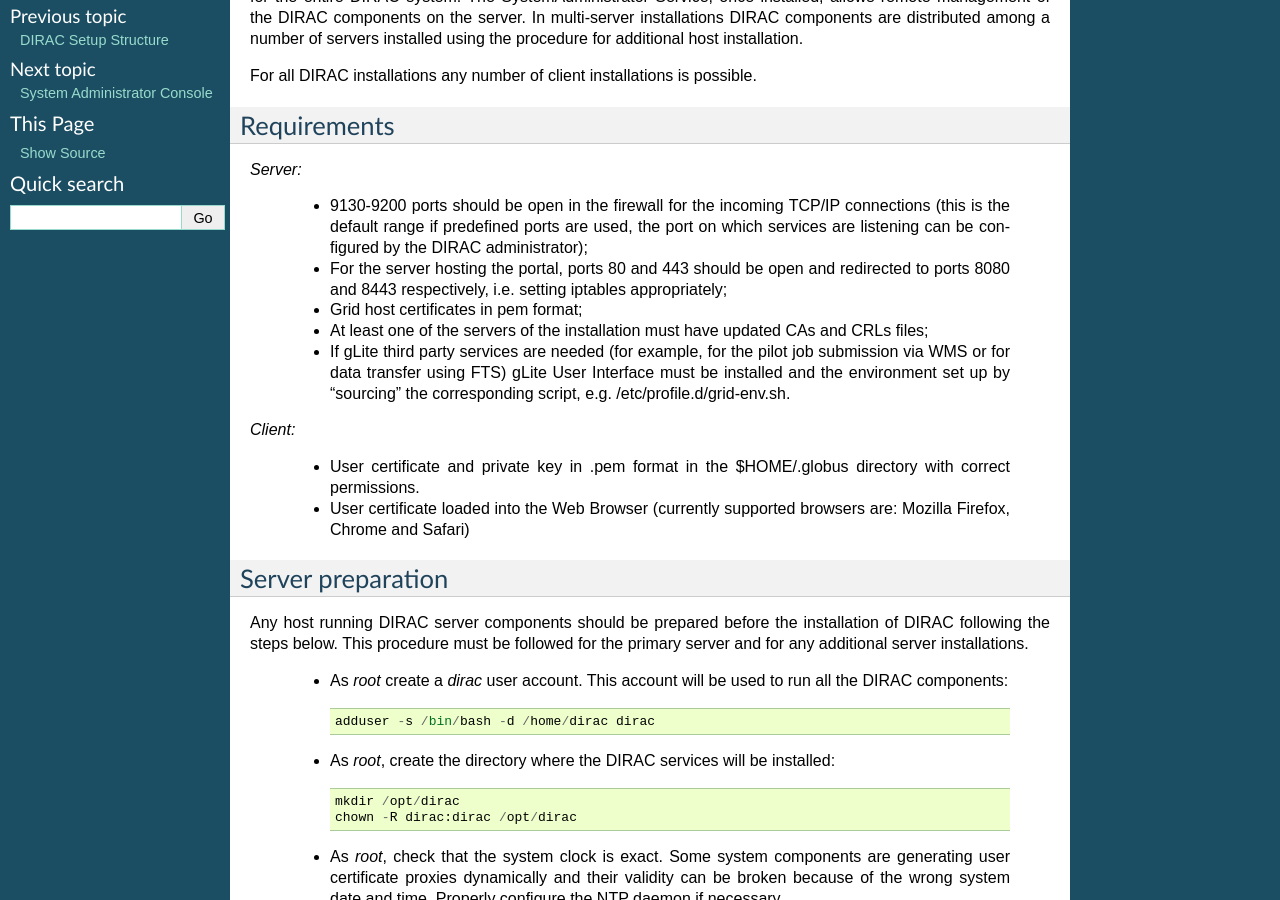
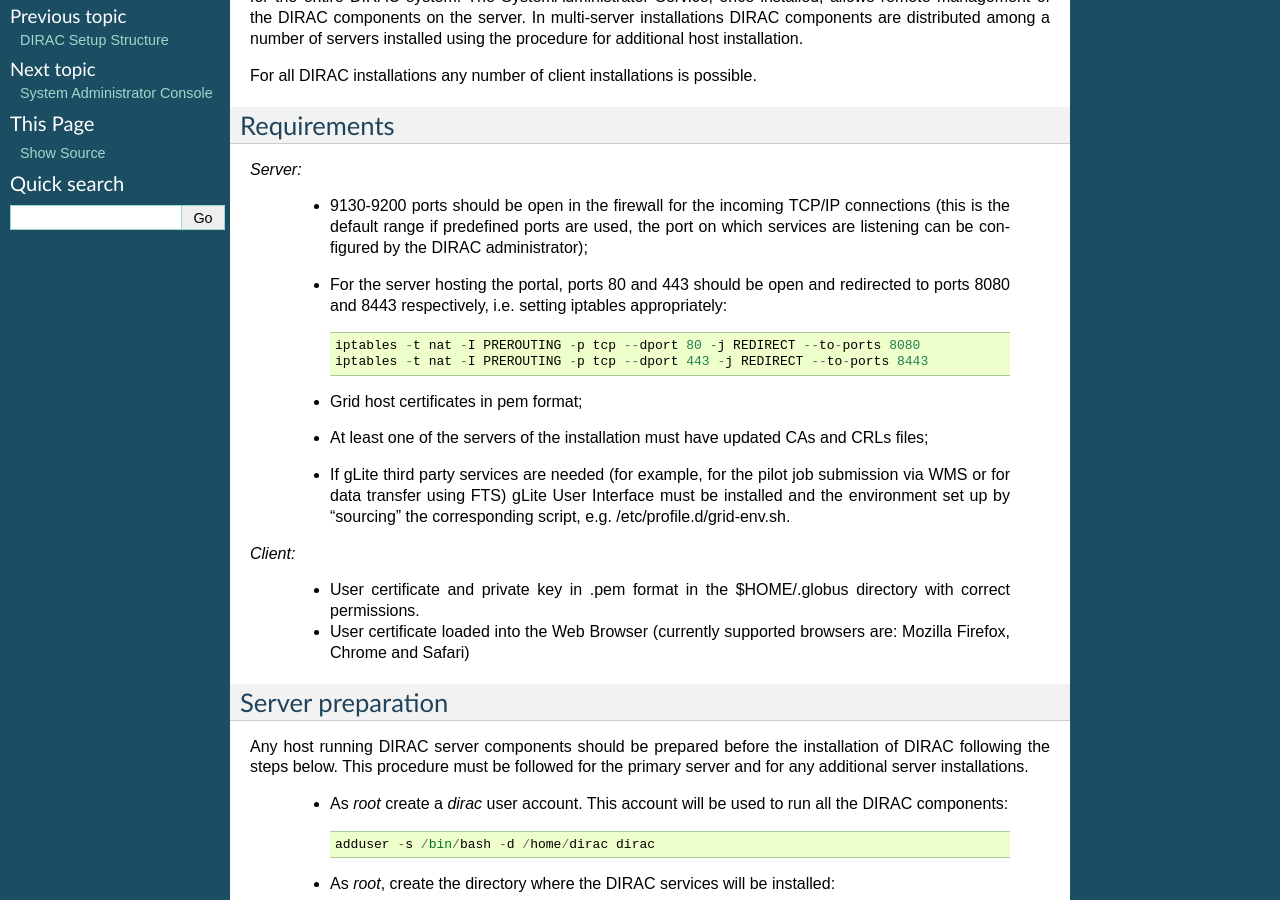
Before and after one commit to atsareg/DIRACDocs, a Sphinx documentation site: the page built from source/AdministratorGuide/InstallingDIRACService/index.rst, in a window 1280 px wide and 900 px high, scrolled down 303 px. Built offline with Sphinx 7.4.7, drawn with Linux system fonts in a browser that asks for light colours.

Commit message:
add an iptables example for redirection of ports 80 and 443.
git-svn-id: https://dirac-grid.googlecode.com/svn/Docs/trunk/Docs/DIRAC@324 9d024332-2c92-11df-8474-0f70896a4c6b

```diff
--- a/source/AdministratorGuide/InstallingDIRACService/index.rst
+++ b/source/AdministratorGuide/InstallingDIRACService/index.rst
@@ -27,7 +27,12 @@
         default range if predefined ports are used, the port on which services are listening can be
         configured by the DIRAC administrator);
       - For the server hosting the portal, ports 80 and 443 should be open and redirected to ports
-        8080 and 8443 respectively, i.e. setting iptables appropriately;
+        8080 and 8443 respectively, i.e. setting iptables appropriately::
+
+         iptables -t nat -I PREROUTING -p tcp --dport 80 -j REDIRECT --to-ports 8080
+         iptables -t nat -I PREROUTING -p tcp --dport 443 -j REDIRECT --to-ports 8443
+
+
       - Grid host certificates in pem format;
       - At least one of the servers of the installation must have updated CAs and CRLs files;
       - If gLite third party services are needed (for example, for the pilot job submission via WMS
```
